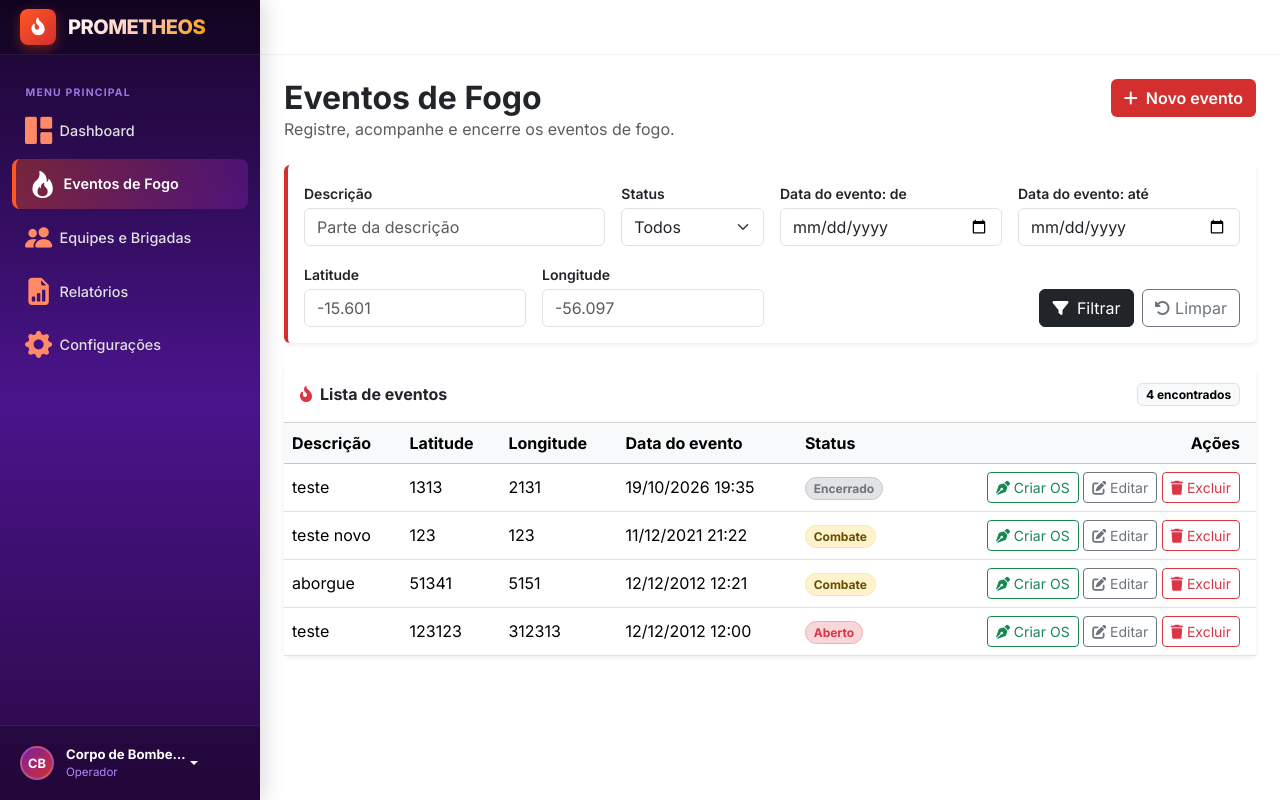
After one commit to JuanPFRocha/Prometheos, a Django app: page /eventoFogo/ in a window 1280 px wide. The commit adds this page. Run offline with Django 5.2, Linux system fonts and the light colour scheme; data comes from the database, SQL or seed files in the repository; both versions use the stored data as it was after the commit.

Commit message:
feat: adiciona parcialmente os eventos de fogo (adicionar, editar, excluir, filtrar, listar). Falta [Criar OS]

```diff
--- a/evento_fogo/views.py
+++ b/evento_fogo/views.py
@@ -1,3 +1,74 @@
-from django.shortcuts import render
+from django.shortcuts import render, redirect
+from evento_fogo.models import *
+from .forms import *
 
-# Create your views here.
+def eventoFogo(request):
+    eventos = EventoFogo.objects.all().order_by("-data_registro")
+
+    filtros = {
+        "descricao" : request.GET.get("descricao", ""),
+        "estatus" : request.GET.get("estatus", ""),
+        "data_inicio" : request.GET.get("data_inicio", ""),
+        "data_fim" : request.GET.get("data_fim", ""),
+        "latitude" : request.GET.get("latitude", ""),
+        "longitude" : request.GET.get("longitude", "")
+    }
+
+    if filtros["descricao"]:
+        eventos = eventos.filter(descricao__icontains=filtros["descricao"])
+    if filtros["estatus"]:
+        eventos = eventos.filter(estatus=filtros["estatus"])
+    if filtros["data_inicio"]:
+        eventos = eventos.filter(data_registro__date__gte=filtros["data_inicio"])
+    if filtros["data_fim"]:
+        eventos = eventos.filter(data_registro__date__lte=filtros["data_fim"])
+
+    for campo in ("latitude", "longitude"):
+        if filtros[campo]:
+            try:
+                valor = float(filtros[campo].replace(",", "."))
+            except ValueError:
+                continue  # ignora valor inválido
+            eventos = eventos.filter(**{
+                f"{campo}__gte": valor - 0.03,
+                f"{campo}__lte": valor + 0.03,
+            })
+
+    contexto = {
+        "eventos" : eventos,
+        "filtros" : filtros,
+        "estatus_opcoes" : EventoFogo._meta.get_field("estatus").choices
+    }
+
+    return render(request, "evento_fogo/eventoFogo.html", contexto)
+
+def excluirEventoFogo(id=None):
+    evento = EventoFogo.objects.get(pk=id)
+    evento.delete()
+    return redirect('eventoFogo')
+
+
+def adicionaEventofogo(request):
+    form = EventoFogoForm(request.POST or None)
+    if form.is_valid():
+        form.save()
+        return redirect('eventoFogo')
+
+    dicionario = {
+        "form" : form
+    }
+
+    return render(request, 'evento_fogo/adicionaEventoFogo.html', dicionario)
+
+def editaEventoFogo(request, id=None):
+    evento = EventoFogo.objects.get(pk = id)
+    form = EventoFogoForm(request.POST or None, instance=evento)
+    if form.is_valid():
+        form.save()
+        return redirect('eventoFogo')
+
+    dicionario = {
+        "form" : form
+    }
+
+    return render(request, 'evento_fogo/editaEventoFogo.html', dicionario)
--- a/gestao/urls.py
+++ b/gestao/urls.py
@@ -1,6 +1,11 @@
 from django.urls import path
 from gestao import views
+from evento_fogo import views as fogoViews
 
 urlpatterns = [
-    path('', views.dashboard, name='dashboard')
+    path('', views.dashboard, name='dashboard'),
+    path('eventoFogo/',fogoViews.eventoFogo, name='eventoFogo'),
+    path('eventoFogo/deletar/<id>', fogoViews.excluirEventoFogo, name='excluirEventoFogo'),
+    path('eventoFogo/adicionar', fogoViews.adicionaEventofogo, name='adicionaEventoFogo'),
+    path('eventoFogo/editar/<id>', fogoViews.editaEventoFogo, name='editaEventoFogo')
 ]
--- /dev/null
+++ b/templates/evento_fogo/eventoFogo.html
@@ -0,0 +1,170 @@
+{% extends "layout.html" %}
+
+{% block title %}Eventos de Fogo · Prometheos{% endblock %}
+
+{% block content %}
+
+{# Cabeçalho da página + botão de criar #}
+<div class="d-flex flex-wrap align-items-start justify-content-between gap-3 mb-4">
+    <div>
+        <h1 class="h2 fw-bold mb-0">Eventos de Fogo</h1>
+        <p class="text-muted mb-0">Registre, acompanhe e encerre os eventos de fogo.</p>
+    </div>
+    <a href="{% url 'adicionaEventoFogo' %}" class="btn text-white fw-semibold" style="background-color: #D32F2F;">
+        <i class="fa-solid fa-plus me-1"></i> Novo evento
+    </a>
+</div>
+
+{# Filtros #}
+<div class="card border-0 shadow-sm mb-4" style="border-left: 4px solid #D32F2F !important;">
+    <div class="card-body p-3">
+        <form method="get" class="row g-3 align-items-end">
+            <div class="col-12 col-md-4">
+                <label for="filtro-descricao" class="form-label small fw-semibold mb-1">Descrição</label>
+                <input type="text" class="form-control" id="filtro-descricao" name="descricao"
+                       placeholder="Parte da descrição" value="{{ filtros.descricao }}">
+            </div>
+            <div class="col-12 col-md-2">
+                <label for="filtro-estatus" class="form-label small fw-semibold mb-1">Status</label>
+                <select class="form-select" id="filtro-estatus" name="estatus">
+                    <option value="">Todos</option>
+                    {% for valor, rotulo in estatus_opcoes %}
+                    <option value="{{ valor }}" {% if filtros.estatus == valor %}selected{% endif %}>{{ rotulo }}</option>
+                    {% endfor %}
+                </select>
+            </div>
+            <div class="col-6 col-md-3">
+                <label for="filtro-inicio" class="form-label small fw-semibold mb-1">Data do evento: de</label>
+                <input type="date" class="form-control" id="filtro-inicio" name="data_inicio" value="{{ filtros.data_inicio }}">
+            </div>
+            <div class="col-6 col-md-3">
+                <label for="filtro-fim" class="form-label small fw-semibold mb-1">Data do evento: até</label>
+                <input type="date" class="form-control" id="filtro-fim" name="data_fim" value="{{ filtros.data_fim }}">
+            </div>
+
+            <div class="col-6 col-md-3">
+                <label for="filtro-latitude" class="form-label small fw-semibold mb-1">Latitude</label>
+                <input type="number" step="any" class="form-control" id="filtro-latitude" name="latitude"
+                       placeholder="-15.601" value="{{ filtros.latitude }}">
+            </div>
+            <div class="col-6 col-md-3">
+                <label for="filtro-longitude" class="form-label small fw-semibold mb-1">Longitude</label>
+                <input type="number" step="any" class="form-control" id="filtro-longitude" name="longitude"
+                       placeholder="-56.097" value="{{ filtros.longitude }}">
+            </div>
+            <div class="col-12 col-md-6 d-flex justify-content-md-end gap-2">
+                <button type="submit" class="btn btn-dark">
+                    <i class="fa-solid fa-filter me-1"></i> Filtrar
+                </button>
+                <a href="{% url 'eventoFogo' %}" class="btn btn-outline-secondary" title="Limpar filtros" aria-label="Limpar filtros">
+                    <i class="fa-solid fa-rotate-left"></i> Limpar
+                </a>
+            </div>
+        </form>
+    </div>
+</div>
+
+{# Lista #}
+<div class="card border-0 shadow-sm">
+    <div class="card-header bg-white d-flex align-items-center justify-content-between py-3">
+        <h2 class="h6 fw-bold mb-0">
+            <i class="fa-solid fa-fire-flame-curved text-danger me-2"></i>Lista de eventos
+        </h2>
+        <span class="badge text-bg-light border">{{ eventos|length }} encontrado{{ eventos|length|pluralize }}</span>
+    </div>
+
+    <div class="table-responsive">
+        <table class="table table-hover align-middle mb-0">
+            <thead class="table-light">
+                <tr>
+
+                    <th scope="col">Descrição</th>
+                    <th scope="col">Latitude</th>
+                    <th scope="col">Longitude</th>
+                    <th scope="col">Data do evento</th>
+                    <th scope="col">Status</th>
+                    <th scope="col" class="text-end pe-3">Ações</th>
+                </tr>
+            </thead>
+            <tbody>
+                {% for evento in eventos %}
+                <tr>
+
+                    <td>{{ evento.descricao|truncatechars:60 }}</td>
+                    <td>{{ evento.latitude }}</td>
+                    <td>{{ evento.longitude }}</td>
+                    <td>{{ evento.data_registro|date:"d/m/Y H:i" }}</td>
+                    <td>
+                        {% if evento.estatus == "ABERTO" %}
+                        <span class="badge bg-danger-subtle text-danger border border-danger-subtle rounded-pill">{{ evento.get_estatus_display }}</span>
+                        {% elif evento.estatus == "COMBATE" %}
+                        <span class="badge bg-warning-subtle text-warning-emphasis border border-warning-subtle rounded-pill">{{ evento.get_estatus_display }}</span>
+                        {% else %}
+                        <span class="badge bg-secondary-subtle text-secondary border border-secondary-subtle rounded-pill">{{ evento.get_estatus_display }}</span>
+                        {% endif %}
+                    </td>
+                    <td class="text-end pe-3 text-nowrap">
+
+                        <a href="" class="btn btn-sm btn-outline-success"
+                           title="Editar" aria-label="Criar Despacho {{ evento.pk }}">
+                            <i class="fa-solid fa-pen-nib"></i> Criar OS
+                        </a>
+                        <a href="{% url 'editaEventoFogo' evento.id %}" class="btn btn-sm btn-outline-secondary"
+                           title="Editar" aria-label="Editar evento {{ evento.pk }}">
+                            <i class="fa-solid fa-pen-to-square"></i> Editar
+                        </a>
+                        <a href="{% url 'excluirEventoFogo' evento.id %}"
+                            class="btn btn-sm btn-outline-danger"
+                            onclick="return confirm('Excluir o evento?');"
+                            aria-label="Excluir evento {{ evento.id }}">
+                                <i class="fa-solid fa-trash"></i> Excluir
+                        </a>
+                    </td>
+                </tr>
+                {% empty %}
+                <tr>
+                    <td colspan="7" class="text-center text-muted py-5">
+                        <i class="fa-regular fa-folder-open fs-3 d-block mb-2"></i>
+                        Nenhum evento de fogo encontrado.
+                        <div class="mt-2">
+                            <a href="" class="btn btn-sm btn-outline-danger">Registrar o primeiro evento</a>
+                        </div>
+                    </td>
+                </tr>
+                {% endfor %}
+            </tbody>
+        </table>
+    </div>
+</div>
+
+{# Confirmação de exclusão #}
+<div class="modal fade" id="modalExcluir" tabindex="-1" aria-labelledby="modalExcluirTitulo" aria-hidden="true">
+    <div class="modal-dialog modal-dialog-centered">
+        <form method="post" id="formExcluir" class="modal-content">
+            {% csrf_token %}
+            <div class="modal-header">
+                <h2 class="modal-title h5" id="modalExcluirTitulo">Excluir evento de fogo</h2>
+                <button type="button" class="btn-close" data-bs-dismiss="modal" aria-label="Fechar"></button>
+            </div>
+            <div class="modal-body">
+                <p class="mb-1">Você vai excluir o evento <strong id="excluirNome"></strong>.</p>
+                <p class="text-muted small mb-0">As ordens de serviço ligadas a ele também podem ser afetadas. Esta ação não pode ser desfeita.</p>
+            </div>
+            <div class="modal-footer">
+                <button type="button" class="btn btn-outline-secondary" data-bs-dismiss="modal">Cancelar</button>
+                <button type="submit" class="btn btn-danger">Excluir evento</button>
+            </div>
+        </form>
+    </div>
+</div>
+
+<script>
+    // Preenche o modal com o evento clicado
+    document.getElementById("modalExcluir").addEventListener("show.bs.modal", function (e) {
+        var botao = e.relatedTarget;
+        document.getElementById("formExcluir").action = botao.dataset.url;
+        document.getElementById("excluirNome").textContent = botao.dataset.nome;
+    });
+</script>
+
+{% endblock %}
--- a/templates/layout.html
+++ b/templates/layout.html
@@ -173,7 +173,7 @@
         }
 
         .nav-item-link i {
-            font-size: 1.1rem;
+            font-size: 1.7rem;
             width: 26px;
             min-width: 26px;
             display: flex;
@@ -321,11 +321,11 @@
         <!-- BARRA LATERAL (SIDEBAR) -->
         <nav id="sidebar">
             <div class="sidebar-brand-wrapper">
-                <a href="#" class="sidebar-brand">
+                <a href="" class="sidebar-brand">
                     <div class="brand-icon">
                         <i class="fa-solid fa-fire-flame-curved"></i>
                     </div>
-                    <span class="brand-text">Prometheos</span>
+                    <span class="brand-text">PROMETHEOS</span>
                 </a>
 
             </div>
@@ -333,25 +333,22 @@
             <!-- Menu da Sidebar -->
             <div class="sidebar-menu">
                 <div class="menu-header">Menu Principal</div>
-                <a href="#" class="nav-item-link active" title="Início">
+
+                <a href="{% url 'dashboard' %}"
+                class="nav-item-link {% if request.resolver_match.url_name == 'dashboard' %}active{% endif %}"
+                title="Início">
                     <i class="bi bi-grid-1x2-fill"></i>
-                    <span class="link-text">Início</span>
+                    <span class="link-text">Dashboard</span>
                 </a>
-                <a href="#" class="nav-item-link" title="Ocorrências">
-                    <i class="bi bi-exclamation-triangle-fill"></i>
-                    <span class="link-text">Ocorrências</span>
-                </a>
-                <a href="#" class="nav-item-link" title="Mapa GIS">
-                    <i class="bi bi-map-fill"></i>
-                    <span class="link-text">Mapeamento GIS</span>
+                <a href="{% url 'eventoFogo'%}"
+                class="nav-item-link {% if 'eventoFogo' in request.resolver_match.url_name %}active{% endif %}"
+                title="Ocorrências">
+                    <i class="bi bi-fire"></i>
+                    <span class="link-text">Eventos de Fogo</span>
                 </a>
                 <a href="#" class="nav-item-link" title="Equipes">
                     <i class="bi bi-people-fill"></i>
-                    <span class="link-text">Equipes & Brigadas</span>
-                </a>
-                <a href="#" class="nav-item-link" title="Recursos">
-                    <i class="bi bi-truck-front-fill"></i>
-                    <span class="link-text">Frota & Recursos</span>
+                    <span class="link-text">Equipes e Brigadas</span>
                 </a>
                 <a href="#" class="nav-item-link" title="Relatórios">
                     <i class="bi bi-file-earmark-bar-graph-fill"></i>
```
Also changed, not shown: evento_fogo/forms.py (added, +15 -0 lines), gestao/views.py (+15 -1 lines), templates/evento_fogo/adicionaEventoFogo.html (added, +172 -0 lines), templates/evento_fogo/editaEventoFogo.html (added, +172 -0 lines), templates/gestao/dashboard.html (+7 -5 lines), db.sqlite3.
